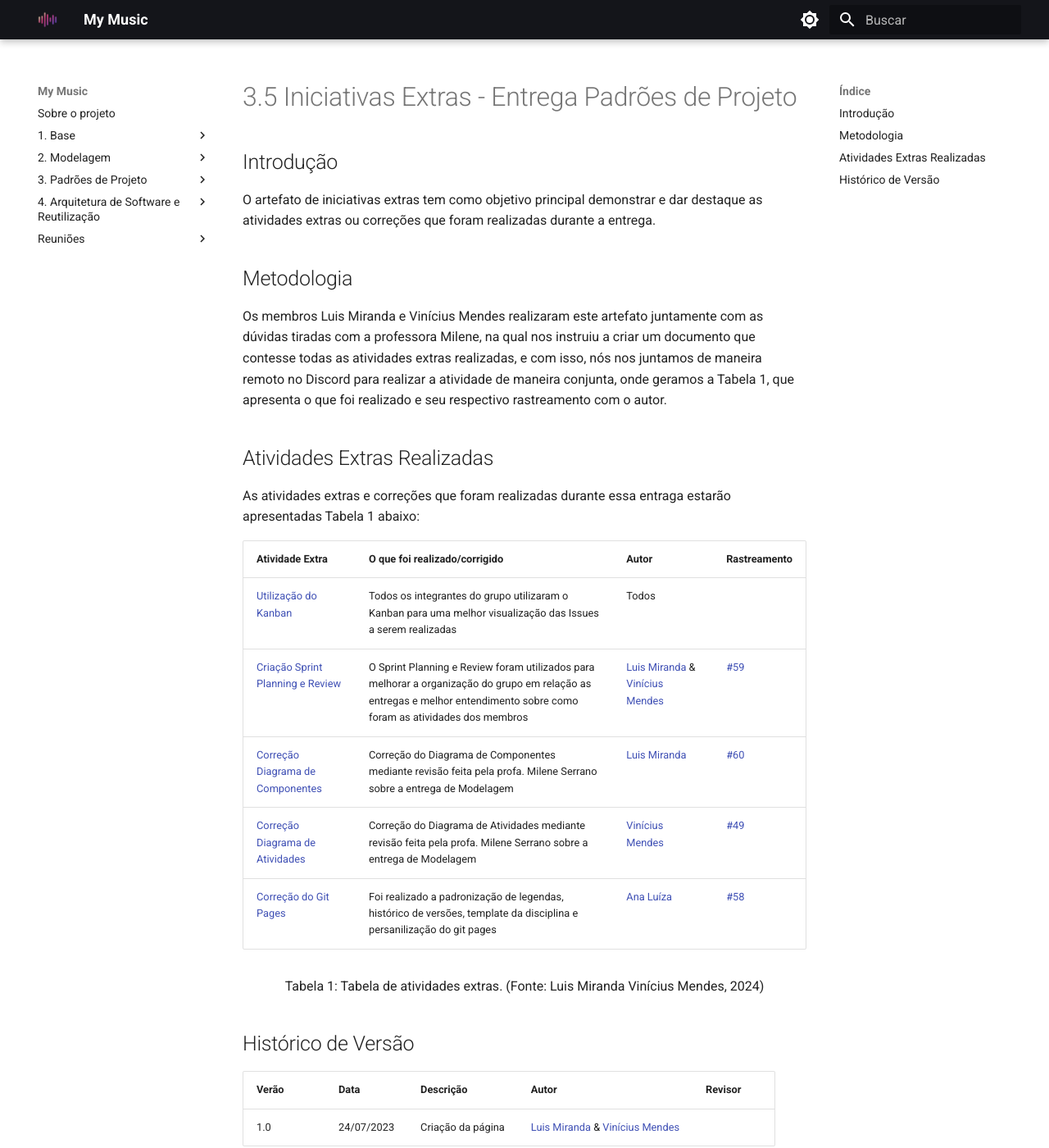
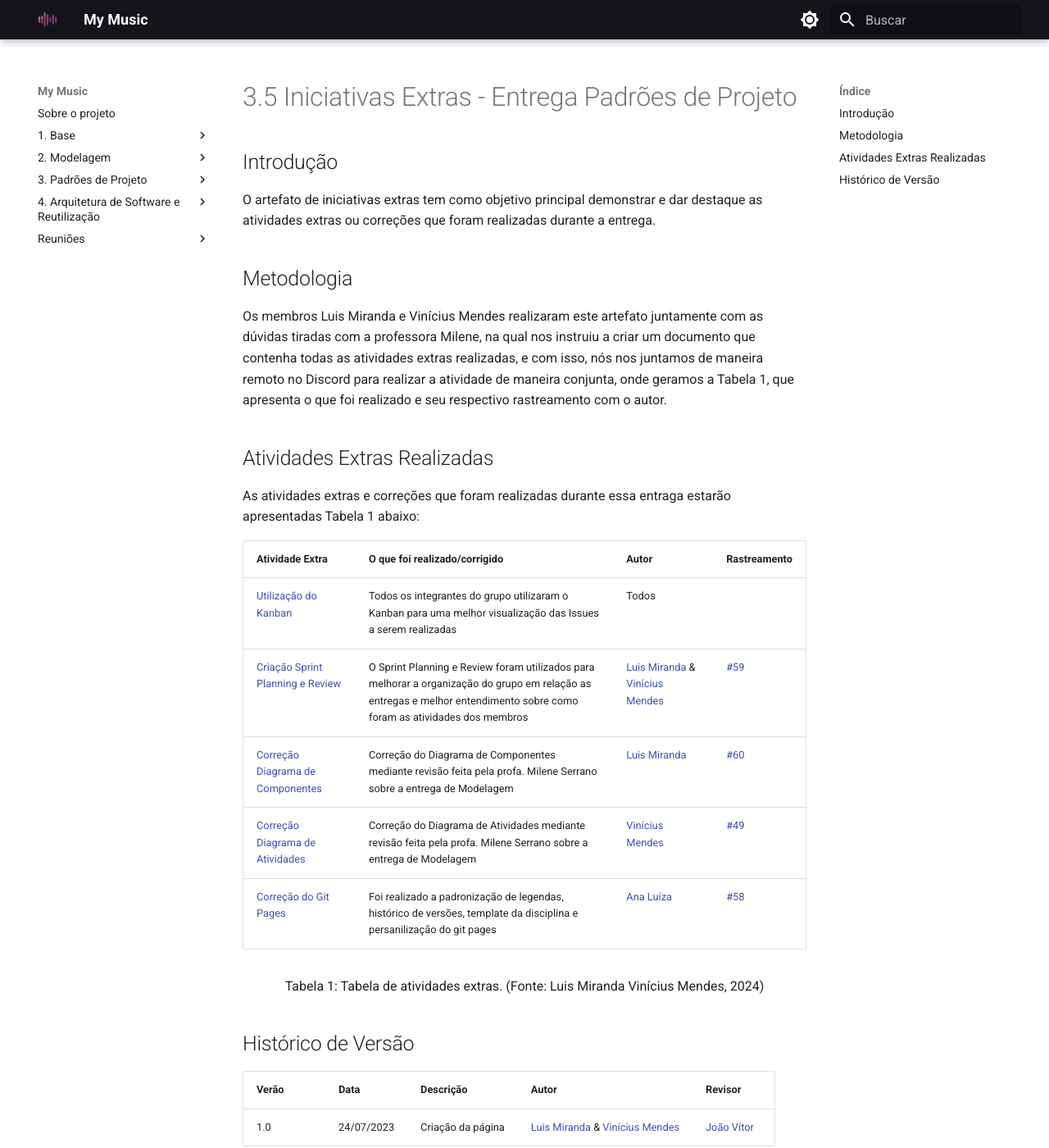
Before and after one commit to UnBArqDsw2024-1/2024.1_G2_My_Music, an MkDocs documentation site: the page built from docs/PadroesDeProjeto/IniciativasExtras.md, in a window 1280 px wide and 1400 px high. Shown: the whole window at 82% size. Built offline with MkDocs 1.6.1 and Material for MkDocs 9.7.7, drawn with Linux system fonts in a browser that asks for light colours.

Commit message:
Update IniciativasExtras.md

```diff
--- a/docs/PadroesDeProjeto/IniciativasExtras.md
+++ b/docs/PadroesDeProjeto/IniciativasExtras.md
@@ -4,7 +4,7 @@
 O artefato de iniciativas extras tem como objetivo principal demonstrar e dar destaque as atividades extras ou correções que foram realizadas durante a entrega.
 
 ## Metodologia
-Os membros Luis Miranda e Vinícius Mendes realizaram este artefato juntamente com as dúvidas tiradas com a professora Milene, na qual nos instruiu a criar um documento que contesse todas as atividades extras realizadas, e com isso, nós nos juntamos de maneira remoto no Discord para realizar a atividade de maneira conjunta, onde geramos a Tabela 1, que apresenta o que foi realizado e seu respectivo rastreamento com o autor.
+Os membros Luis Miranda e Vinícius Mendes realizaram este artefato juntamente com as dúvidas tiradas com a professora Milene, na qual nos instruiu a criar um documento que contenha todas as atividades extras realizadas, e com isso, nós nos juntamos de maneira remoto no Discord para realizar a atividade de maneira conjunta, onde geramos a Tabela 1, que apresenta o que foi realizado e seu respectivo rastreamento com o autor.
 
 ## Atividades Extras Realizadas
 
@@ -25,4 +25,4 @@ As atividades extras e correções que foram realizadas durante essa entraga est
 ## Histórico de Versão
 | Verão | Data | Descrição | Autor | Revisor |
 |-------|------|-----------|-------|---------|
-|   1.0   | 24/07/2023| Criação da página | [Luis Miranda](https://github.com/LuisMiranda10) & [Vinícius Mendes](https://github.com/yabamiah)|                  |
+|   1.0   | 24/07/2023| Criação da página | [Luis Miranda](https://github.com/LuisMiranda10) & [Vinícius Mendes](https://github.com/yabamiah)|[João Vítor](https://github.com/Jvsoutomaior) |
```
